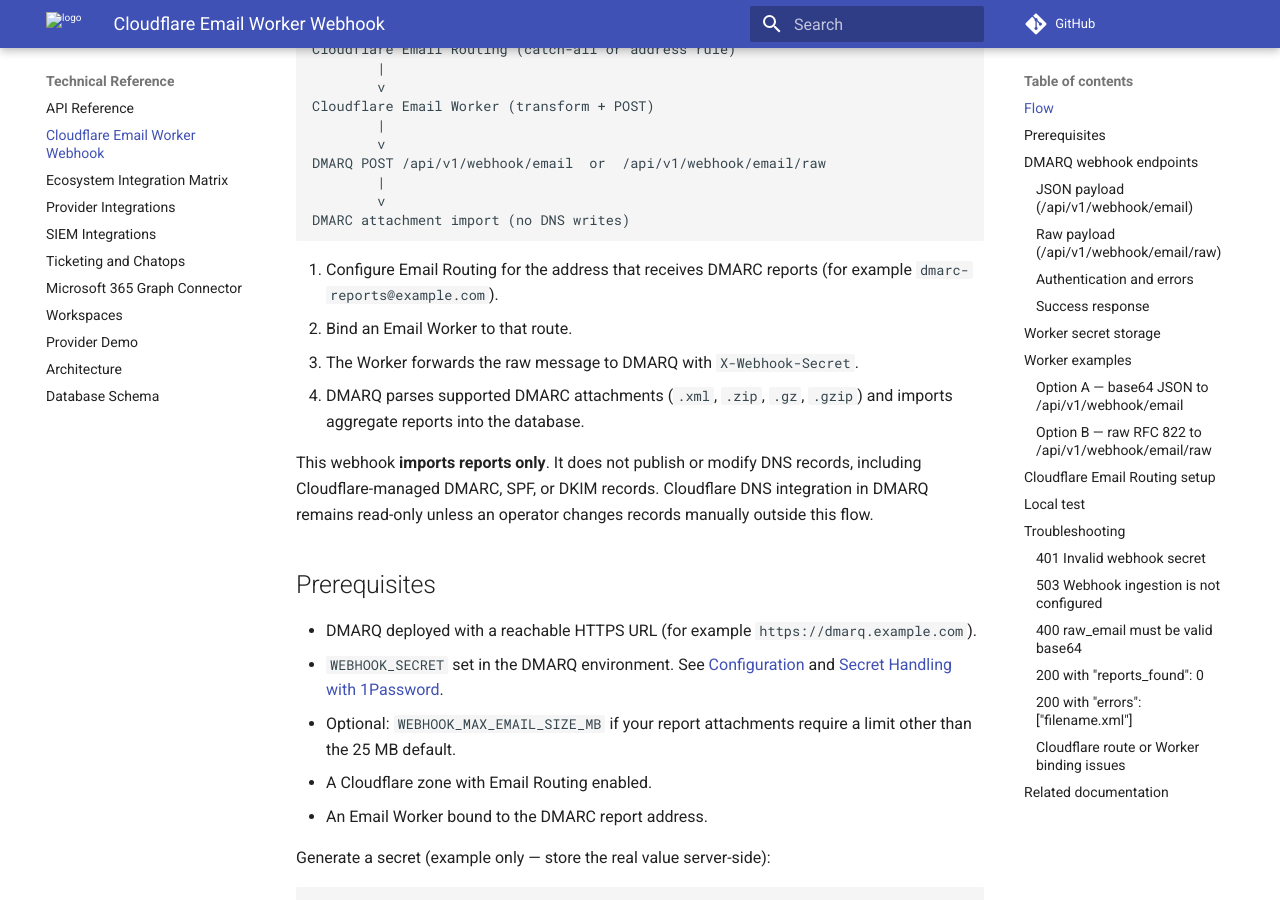
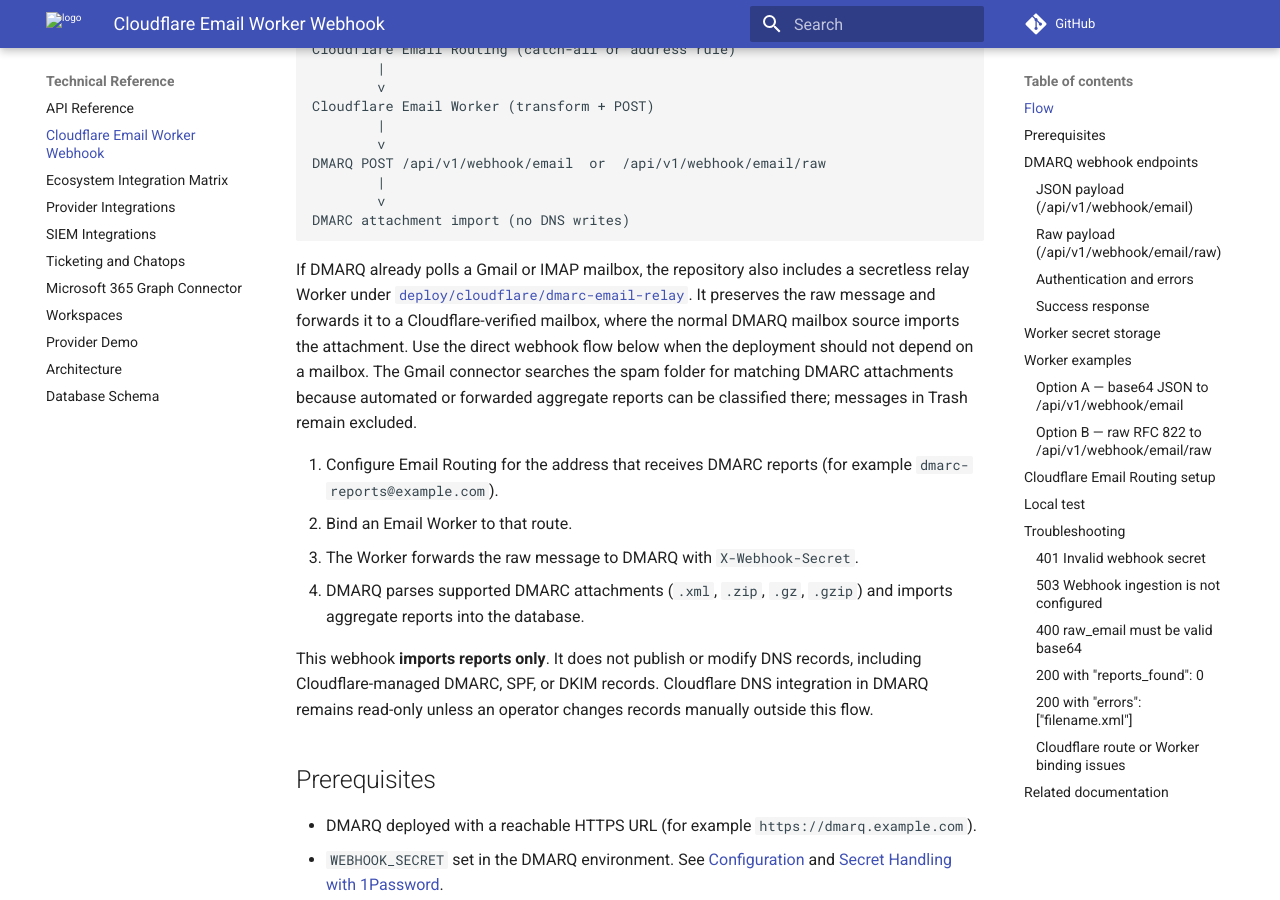
Before and after one commit to christianlouis/dmarq, an MkDocs documentation site: the page built from docs/cloudflare-email-worker-inbound-webhook.md, in a window 1280 px wide and 900 px high, scrolled down 423 px. Built offline with MkDocs 1.6.1 and Material for MkDocs 9.7.7, drawn with Linux system fonts in a browser that asks for light colours; comment, search, counter and statistics services are not loaded.

Commit message:
feat: add Cloudflare DMARC email relay (#915)
* feat: add Cloudflare DMARC email relay

* docs: specify DMARC report authorization value

---------

Co-authored-by: Christian Krakau-Louis <christian@Christians-Mac-mini-1674.local>

````diff
--- a/docs/cloudflare-email-worker-inbound-webhook.md
+++ b/docs/cloudflare-email-worker-inbound-webhook.md
@@ -23,6 +23,16 @@
         v
 DMARC attachment import (no DNS writes)
 ```
+
+If DMARQ already polls a Gmail or IMAP mailbox, the repository also includes a
+secretless relay Worker under
+[`deploy/cloudflare/dmarc-email-relay`](../deploy/cloudflare/dmarc-email-relay/README.md).
+It preserves the raw message and forwards it to a Cloudflare-verified mailbox,
+where the normal DMARQ mailbox source imports the attachment. Use the direct
+webhook flow below when the deployment should not depend on a mailbox.
+The Gmail connector searches the spam folder for matching DMARC attachments
+because automated or forwarded aggregate reports can be classified there;
+messages in Trash remain excluded.
 
 1. Configure Email Routing for the address that receives DMARC reports (for
    example `dmarc-reports@example.com`).
````
Also changed, not shown: CHANGELOG.md (+7 -0 lines), deploy/cloudflare/dmarc-email-relay/README.md (added, +36 -0 lines), 7 other files.
